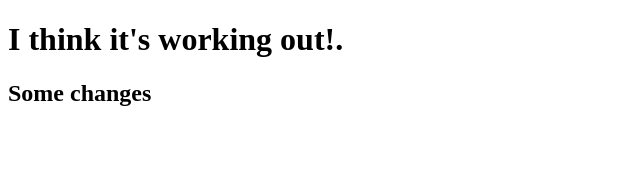
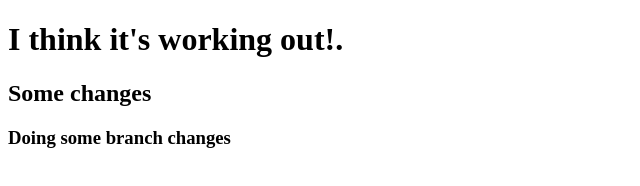
Before and after one commit to ecologlu/first-test, a plain HTML site: page fsire/index.html in a window 1280 px wide. Shown: the whole page, without its empty margins (0-640 px from the left). Drawn offline with Linux system fonts and the light colour scheme.

Commit message:
adding to feature branch

```diff
--- a/fsire/index.html
+++ b/fsire/index.html
@@ -6,5 +6,6 @@
 <body>
 <h1>I think it's working out!.</h1>
 <h2>Some changes</h2>
+<h3>Doing some branch changes</h3>
 </body>
 </html>
```
